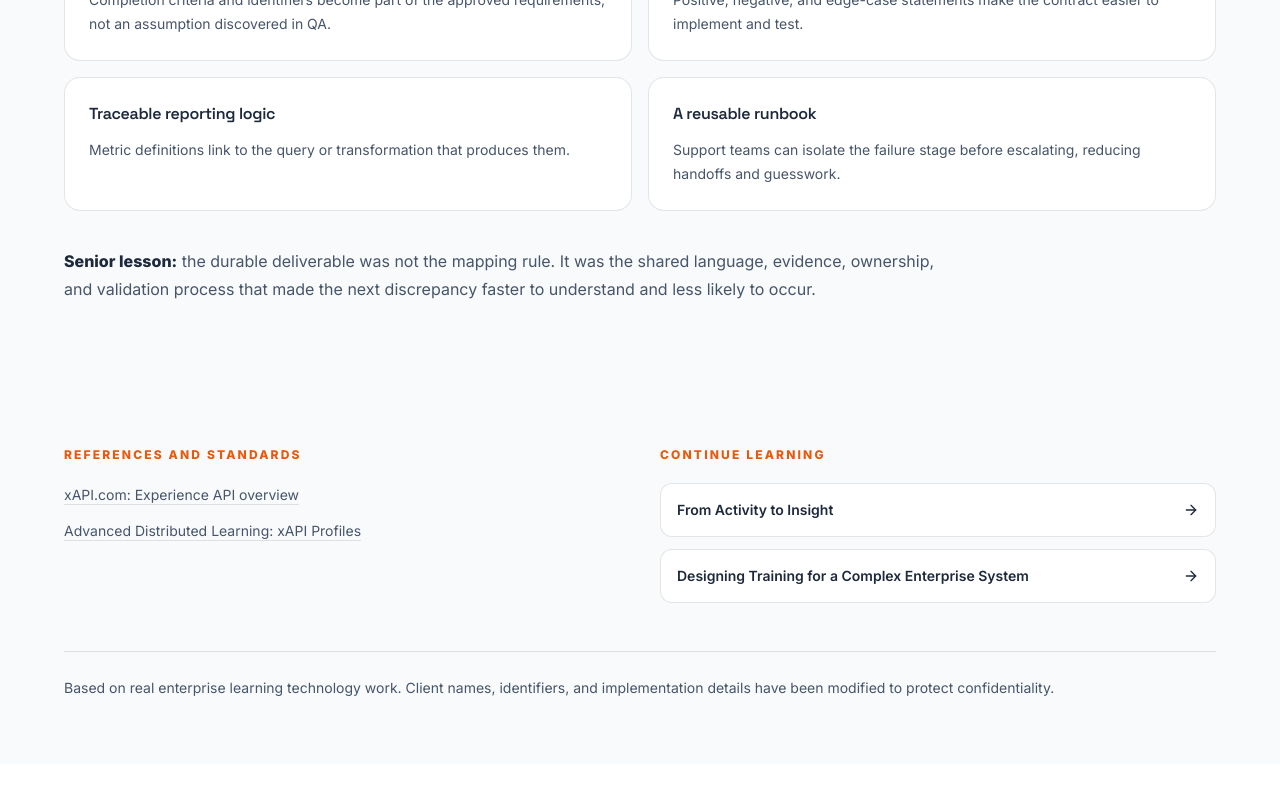
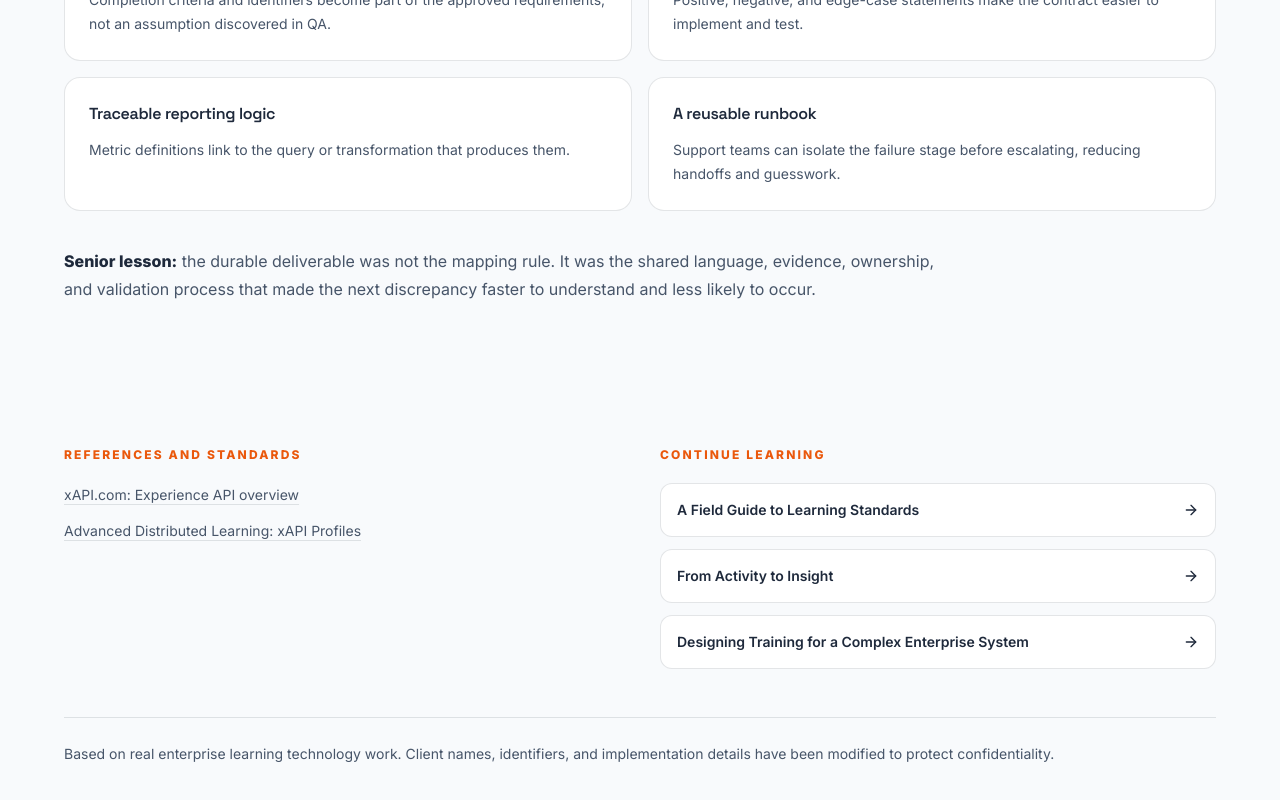
Before and after one commit to dgutensohn03/dg-portfolio, a Next.js app: page /learn/missing-completion in a window 1280 px wide. Shown: the part 5023-5823 px from the top of the page. Before the commit the page ends 5787 px from the top, so only its background shows below. Built offline with nearby package versions, Linux system fonts and the light colour scheme.

Commit message:
Integrate standards guide across Learn

```diff
--- a/src/components/learn/LearnShell.tsx
+++ b/src/components/learn/LearnShell.tsx
@@ -195,6 +195,7 @@ export function ArticleFooter({
   references: { label: string; href: string }[];
 }) {
   const related = [
+    ["learning-standards-field-guide", "A Field Guide to Learning Standards"],
     ["activity-to-insight", "From Activity to Insight"],
     ["missing-completion", "The Case of the Missing Completion"],
     [
@@ -242,9 +243,11 @@ export function ArticleFooter({
             </div>
           </div>
         </div>
-        <div className="mt-12">
-          <ConfidentialityNote />
-        </div>
+        {currentSlug !== "learning-standards-field-guide" && (
+          <div className="mt-12">
+            <ConfidentialityNote />
+          </div>
+        )}
       </div>
     </section>
   );
```
